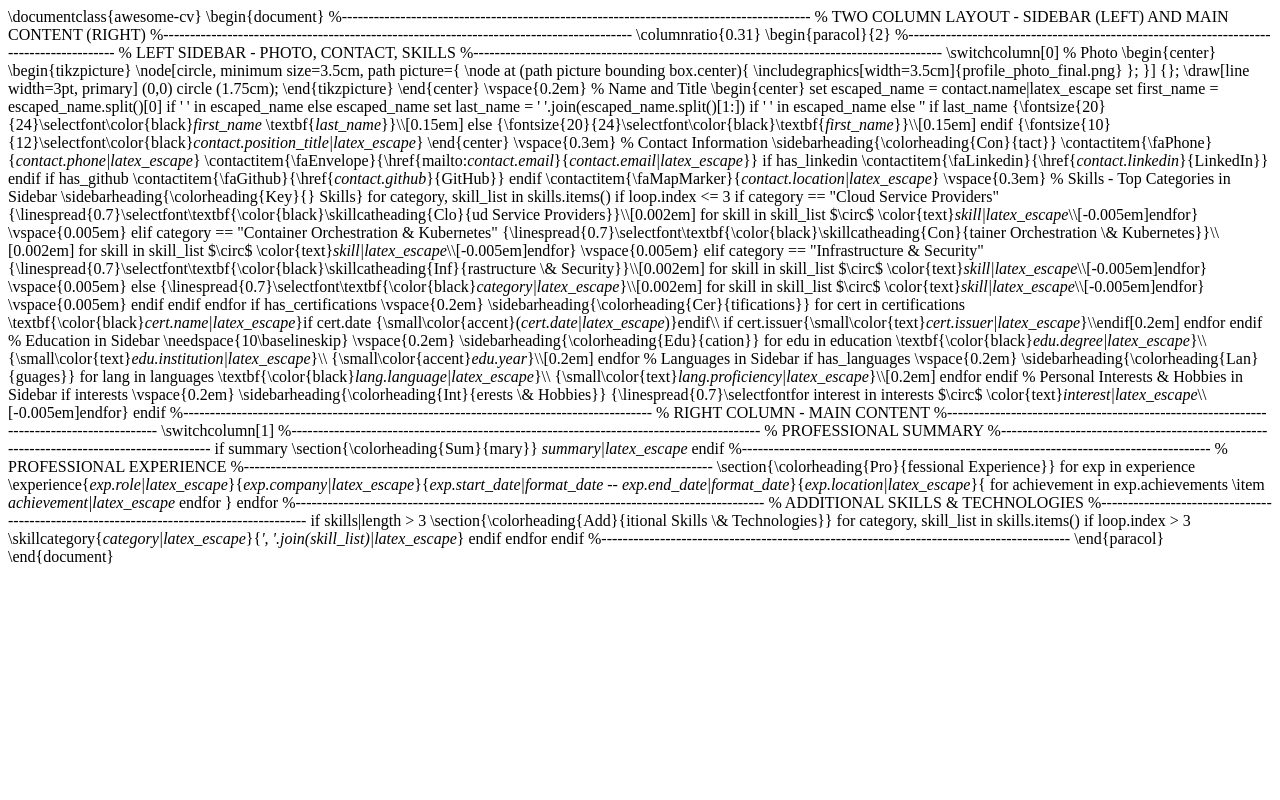
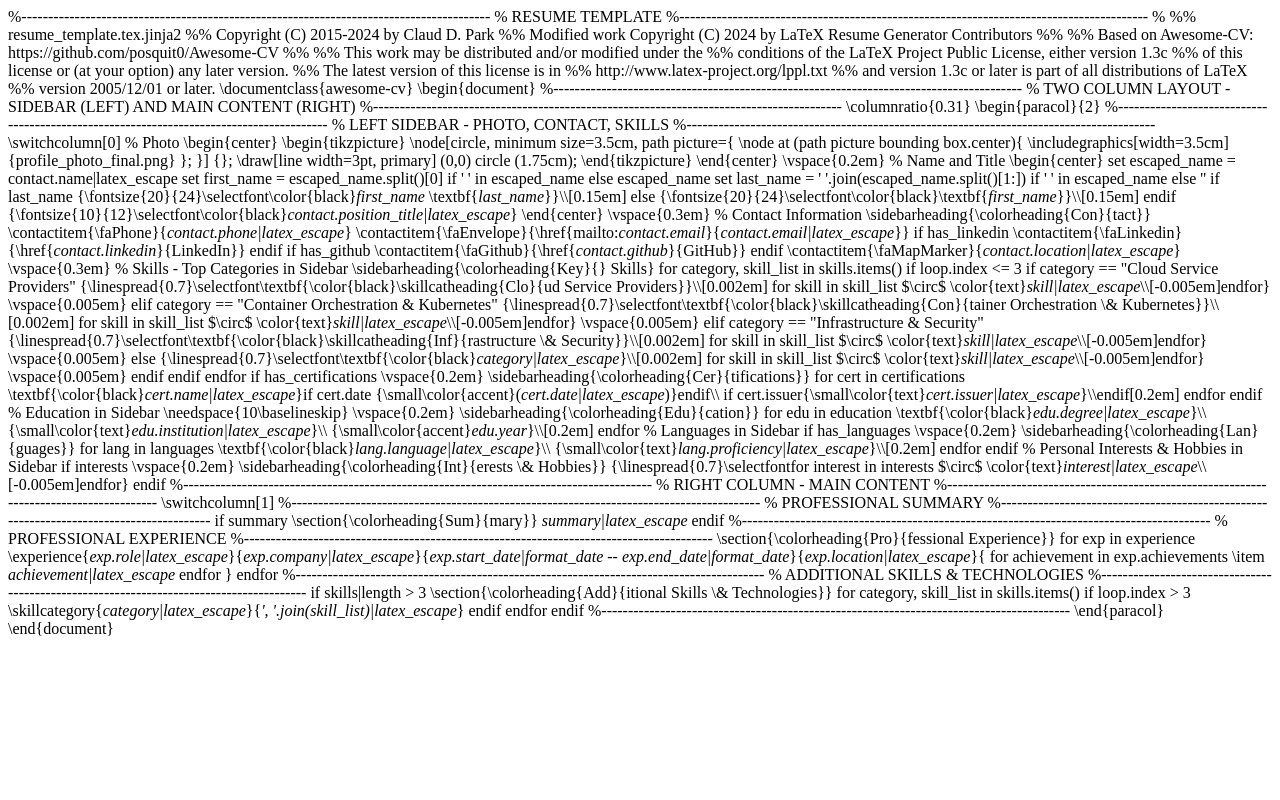
Before and after one commit to ErikSchutte/latex-resume-generator, a Python web app: template templates/awesome-cv-tech/resume_template.tex.jinja2 in a window 1280 px wide. Run offline with Jinja, Linux system fonts and the light colour scheme; the template is opened without the code that fills it, so the values that code supplies are empty.

Commit message:
Fix licensing issues.

```diff
--- a/templates/awesome-cv-tech/resume_template.tex.jinja2
+++ b/templates/awesome-cv-tech/resume_template.tex.jinja2
@@ -1,3 +1,21 @@
+%----------------------------------------------------------------------------------------
+%	RESUME TEMPLATE
+%----------------------------------------------------------------------------------------
+%
+%% resume_template.tex.jinja2
+%% Copyright (C) 2015-2024 by Claud D. Park <posquit0.bj@gmail.com>
+%% Modified work Copyright (C) 2024 by LaTeX Resume Generator Contributors
+%%
+%% Based on Awesome-CV: https://github.com/posquit0/Awesome-CV
+%%
+%% This work may be distributed and/or modified under the
+%% conditions of the LaTeX Project Public License, either version 1.3c
+%% of this license or (at your option) any later version.
+%% The latest version of this license is in
+%%   http://www.latex-project.org/lppl.txt
+%% and version 1.3c or later is part of all distributions of LaTeX
+%% version 2005/12/01 or later.
+
 \documentclass{awesome-cv}
 
 \begin{document}
```
Also changed, not shown: README.md, 2 other files.
